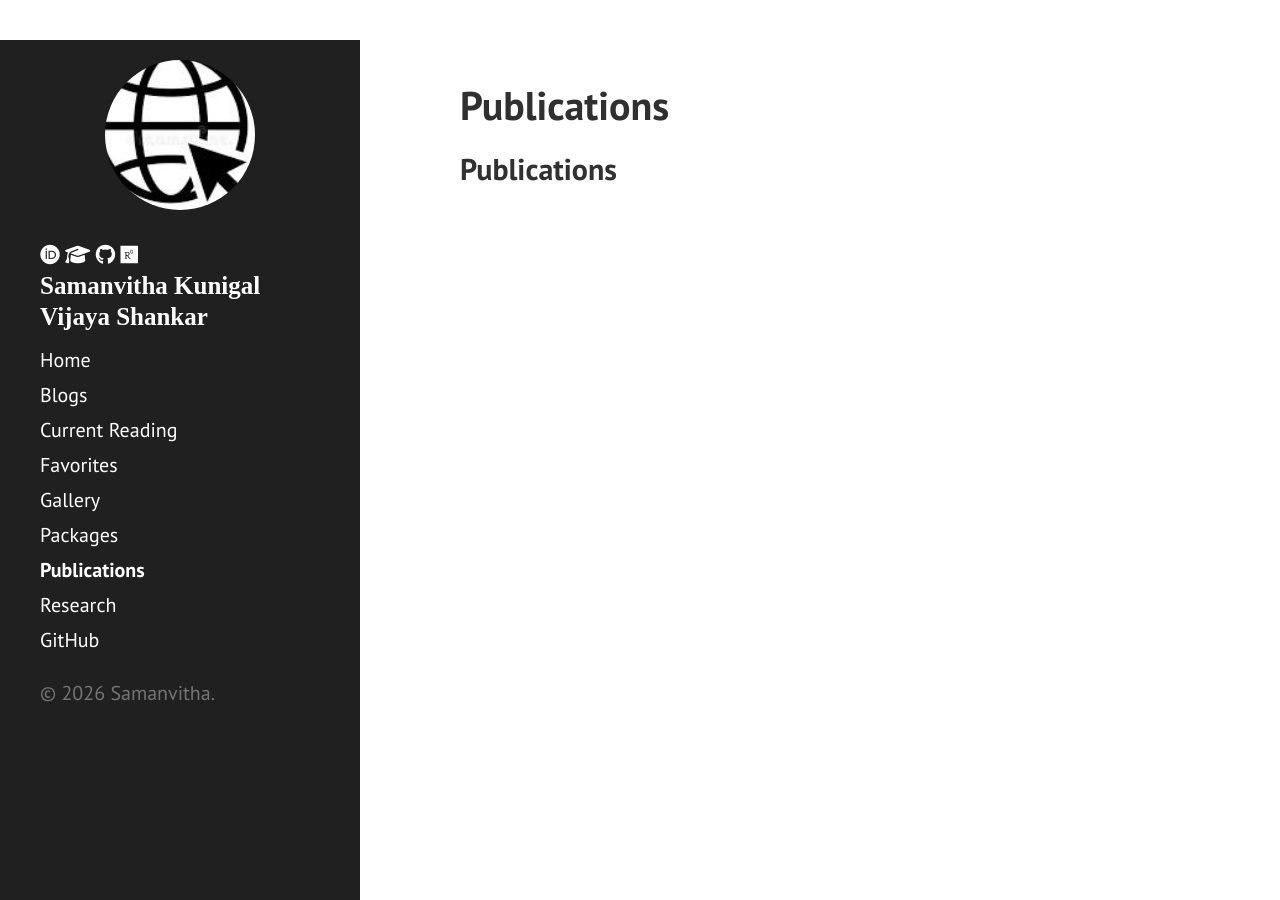
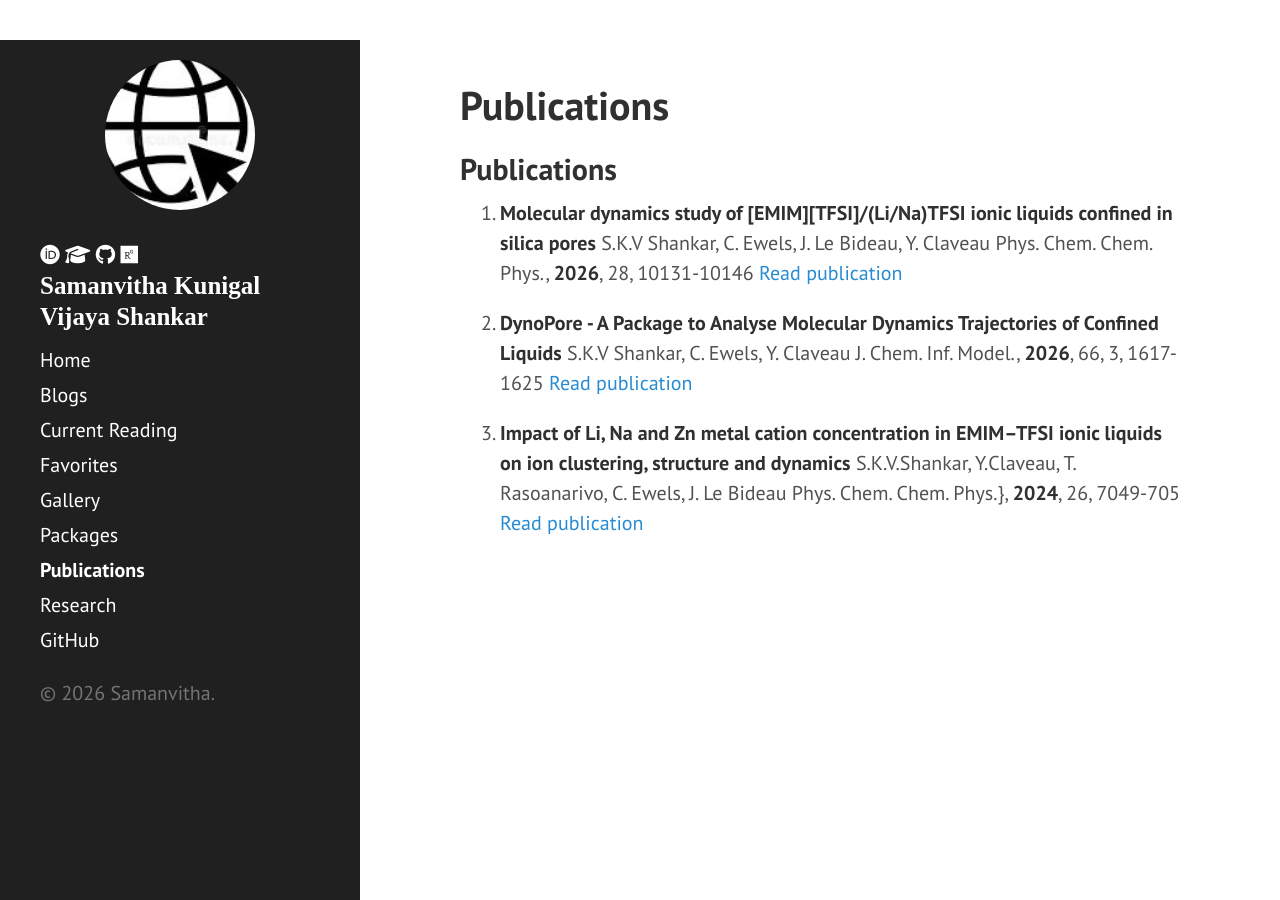
Before and after one commit to Samanvithavs/samanvithavs.github.io, a Jekyll site: the page built from publications.md, in a window 1280 px wide. Built offline with Jekyll 4.4.1, drawn with Linux system fonts in a browser that asks for light colours.

Commit message:
added publication list

```diff
--- a/publications.md
+++ b/publications.md
@@ -4,3 +4,18 @@ title: Publications
 permalink: /publications/
 ---
 ## Publications
+
+3. **Molecular dynamics study of [EMIM][TFSI]/(Li/Na)TFSI ionic liquids confined in silica pores**
+    S.K.V Shankar, C. Ewels, J. Le Bideau, Y. Claveau
+    Phys. Chem. Chem. Phys., **2026**, 28, 10131-10146
+    [Read publication](https://doi.org/10.1039/D5CP02926K)
+
+2. **DynoPore - A Package to Analyse Molecular Dynamics Trajectories of Confined Liquids**
+    S.K.V Shankar, C. Ewels, Y. Claveau
+    J. Chem. Inf. Model., **2026**, 66, 3, 1617-1625
+    [Read publication](https://pubs.acs.org/doi/10.1021/acs.jcim.5c01979)
+
+1. **Impact of Li, Na and Zn metal cation concentration in EMIM–TFSI ionic liquids on ion clustering, structure and dynamics**
+    S.K.V.Shankar, Y.Claveau, T. Rasoanarivo, C. Ewels, J. Le Bideau
+    Phys. Chem. Chem. Phys.}, **2024**, 26, 7049-705
+    [Read publication](https://doi.org/10.1039/D3CP06315A)
```
